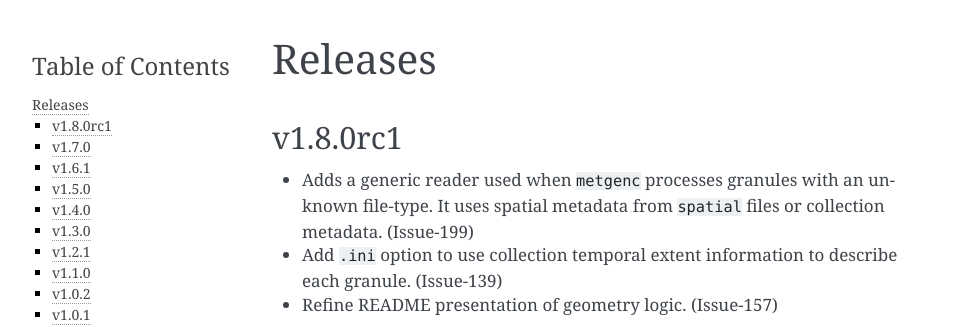
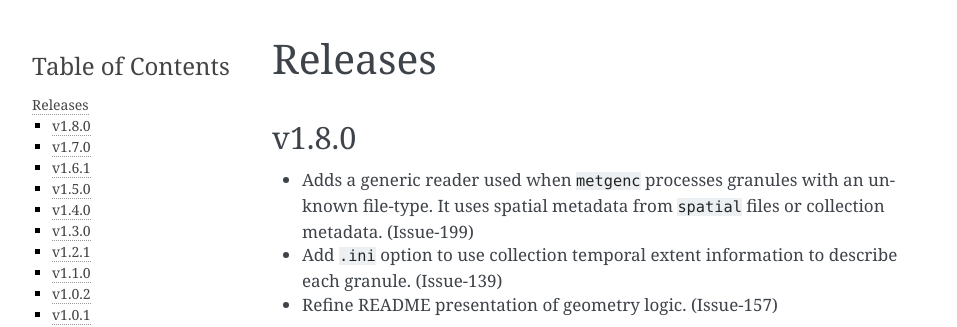
Before and after one commit to nsidc/granule-metgen, a Sphinx documentation site: the page built from docs/source/releases.rst, in a window 1280 px wide and 900 px high. Shown: the top 327 px of the window, without its empty margins (148-1105 px from the left). Built offline with Sphinx 7.4.7, drawn with Linux system fonts in a browser that asks for light colours.

Commit message:
Bump version: 1.8.0rc1 → 1.8.0

```diff
--- a/CHANGELOG.md
+++ b/CHANGELOG.md
@@ -1,4 +1,4 @@
-## v1.8.0rc1
+## v1.8.0
 
 * Adds a generic reader used when `metgenc` processes granules with an unknown
   file-type. It uses spatial metadata from `spatial` files or collection metadata. (Issue-199)
--- a/docs/source/conf.py
+++ b/docs/source/conf.py
@@ -6,8 +6,8 @@
 project = "MetGenC"
 copyright = "2024, NSIDC"
 author = "National Snow and Ice Data Center"
-release = "v1.8.0rc1"
-version = "v1.8.0rc1"
+release = "v1.8.0"
+version = "v1.8.0"
 
 extensions = [
     "myst_parser",
--- a/pyproject.toml
+++ b/pyproject.toml
@@ -1,6 +1,6 @@
 [tool.poetry]
 name = "nsidc-metgenc"
-version = "1.8.0rc1"
+version = "1.8.0"
 description = "The nsidc-metgenc package enables data producers as well as Operations staff managing the data ingest workflow to create metadata files conforming to NASA's Common Metadata Repository UMM-G specification."
 authors = ["National Snow and Ice Data Center (NSIDC) <nsidc@nsidc.org>"]
 readme = "README.md"
@@ -39,7 +39,7 @@
 myst-parser = "^4.0.0"
 
 [tool.bumpversion]
-current_version = "1.8.0rc1"
+current_version = "1.8.0"
 parse = """(?x)
     (?P<major>0|[1-9]\\d*)\\.
     (?P<minor>0|[1-9]\\d*)\\.
```
Also changed, not shown: 1 other file.
